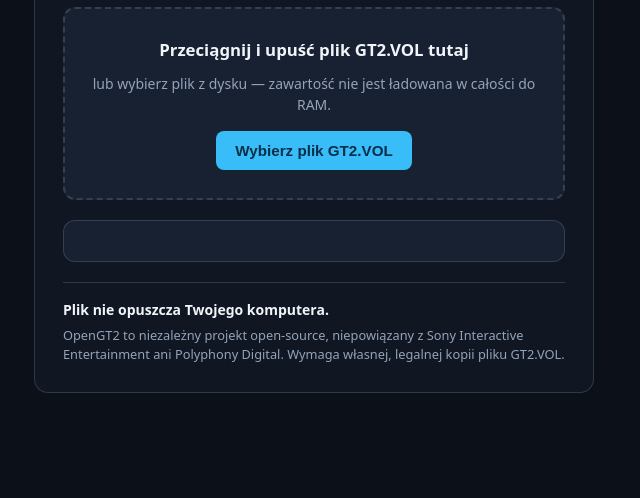
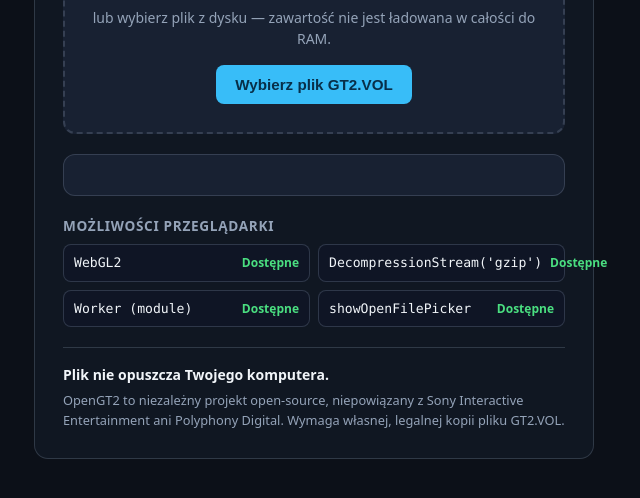
Before and after one commit to MrKamkar/OpenGT2, a website built with Vite: page index.html in a window 1280 px wide. Shown: the part 288-786 px from the top of the page, without its empty margins (326-966 px from the left). Built offline with nearby package versions, Linux system fonts and the light colour scheme.

Commit message:
M0.8: add browser capability detection and WebGL2 missing error UI

```diff
--- /dev/null
+++ b/src/app/capabilities.ts
@@ -0,0 +1,114 @@
+export interface BrowserCapabilities {
+  readonly webgl2: boolean;
+  readonly gzipDecompressionStream: boolean;
+  readonly moduleWorker: boolean;
+  readonly showOpenFilePicker: boolean;
+}
+
+export interface CapabilityProbes {
+  readonly webgl2: () => boolean;
+  readonly gzipDecompressionStream: () => boolean;
+  readonly moduleWorker: () => boolean;
+  readonly showOpenFilePicker: () => boolean;
+}
+
+export const WEBGL2_UNSUPPORTED_MESSAGE =
+  'Twoja przeglądarka lub urządzenie nie obsługuje WebGL2, który jest wymagany przez OpenGT2 Web Engine. Włącz akcelerację sprzętową lub użyj nowszej przeglądarki.';
+
+function defaultProbeWebGL2(): boolean {
+  if (typeof document === 'undefined') {
+    return false;
+  }
+  try {
+    const canvas = document.createElement('canvas');
+    const gl = canvas.getContext('webgl2');
+    if (gl === null) {
+      return false;
+    }
+    const loseContext = gl.getExtension('WEBGL_lose_context');
+    loseContext?.loseContext();
+    return true;
+  } catch {
+    return false;
+  }
+}
+
+function defaultProbeGzipDecompressionStream(): boolean {
+  if (typeof DecompressionStream !== 'function') {
+    return false;
+  }
+  try {
+    new DecompressionStream('gzip');
+    return true;
+  } catch {
+    return false;
+  }
+}
+
+function defaultProbeModuleWorker(): boolean {
+  if (
+    typeof Worker !== 'function' ||
+    typeof Blob !== 'function' ||
+    typeof URL === 'undefined' ||
+    typeof URL.createObjectURL !== 'function'
+  ) {
+    return false;
+  }
+
+  let supported = false;
+  const blobUrl = URL.createObjectURL(new Blob([''], { type: 'text/javascript' }));
+  let worker: Worker | null = null;
+  try {
+    const options: WorkerOptions = {
+      get type(): WorkerType {
+        supported = true;
+        return 'module';
+      },
+    };
+    worker = new Worker(blobUrl, options);
+  } catch {
+    supported = false;
+  } finally {
+    worker?.terminate();
+    URL.revokeObjectURL(blobUrl);
+  }
+  return supported;
+}
+
+function defaultProbeShowOpenFilePicker(): boolean {
+  if (typeof window === 'undefined') {
+    return false;
+  }
+  const candidate = window as unknown as { readonly showOpenFilePicker?: unknown };
+  return typeof candidate.showOpenFilePicker === 'function';
+}
+
+function runSafeProbe(probe: () => boolean): boolean {
+  try {
+    return probe();
+  } catch {
+    return false;
+  }
+}
+
+export function detectCapabilities(
+  overrides: Partial<CapabilityProbes> = {},
+): BrowserCapabilities {
+  return {
+    webgl2: runSafeProbe(overrides.webgl2 ?? defaultProbeWebGL2),
+    gzipDecompressionStream: runSafeProbe(
+      overrides.gzipDecompressionStream ?? defaultProbeGzipDecompressionStream,
+    ),
+    moduleWorker: runSafeProbe(overrides.moduleWorker ?? defaultProbeModuleWorker),
+    showOpenFilePicker: runSafeProbe(
+      overrides.showOpenFilePicker ?? defaultProbeShowOpenFilePicker,
+    ),
+  };
+}
+
+export function getBlockingCapabilityError(capabilities: BrowserCapabilities): string | null {
+  if (!capabilities.webgl2) {
+    return WEBGL2_UNSUPPORTED_MESSAGE;
+  }
+  return null;
+}
--- a/src/main.ts
+++ b/src/main.ts
@@ -1,5 +1,10 @@
 import './ui/styles.css';
 import { AppStateMachine } from './app/appState';
+import {
+  WEBGL2_UNSUPPORTED_MESSAGE,
+  detectCapabilities,
+  getBlockingCapabilityError,
+} from './app/capabilities';
 import { GlContext, WebGL2UnavailableError } from './renderer/GlContext';
 import { mountFileLoaderScreen, type FileMetaReadable } from './ui/fileLoaderScreen';
 import { createHealthWorker } from './workers/createHealthWorker';
@@ -12,6 +17,12 @@ export function initApp(): void {
   }
   root.dataset['engine'] = 'opengt2';
 
+  const capabilities = detectCapabilities();
+  root.dataset['capWebgl2'] = String(capabilities.webgl2);
+  root.dataset['capGzip'] = String(capabilities.gzipDecompressionStream);
+  root.dataset['capModuleWorker'] = String(capabilities.moduleWorker);
+  root.dataset['capFilePicker'] = String(capabilities.showOpenFilePicker);
+
   const canvas = document.createElement('canvas');
   canvas.className = 'ogt2-canvas';
   canvas.tabIndex = 0;
@@ -19,7 +30,15 @@ export function initApp(): void {
   root.append(canvas);
 
   const stateMachine = new AppStateMachine();
+  const blockingError = getBlockingCapabilityError(capabilities);
 
+  if (blockingError !== null) {
+    root.dataset['webgl2'] = 'unavailable';
+    stateMachine.dispatch({
+      type: 'FAIL',
+      message: blockingError,
+    });
+  } else {
     try {
       new GlContext(canvas, {
         onContextLost(): void {
@@ -35,16 +54,18 @@ export function initApp(): void {
       if (error instanceof WebGL2UnavailableError) {
         stateMachine.dispatch({
           type: 'FAIL',
-        message: error.message,
+          message: WEBGL2_UNSUPPORTED_MESSAGE,
         });
       } else {
         throw error;
+      }
     }
   }
 
   mountFileLoaderScreen({
     container: root,
     stateMachine,
+    capabilities,
     onFileSelected(file: FileMetaReadable): void {
       stateMachine.dispatch({
         type: 'FILE_SELECTED',
--- a/src/ui/fileLoaderScreen.ts
+++ b/src/ui/fileLoaderScreen.ts
@@ -1,4 +1,5 @@
 import type { AppState, AppStateMachine, SelectedFileMeta } from '../app/appState';
+import type { BrowserCapabilities } from '../app/capabilities';
 import { formatSizeMB } from './formatSize';
 
 export interface FileMetaReadable {
@@ -24,12 +25,84 @@ export interface FileLoaderScreenHandle {
 export interface FileLoaderScreenOptions {
   readonly container: HTMLElement;
   readonly stateMachine: AppStateMachine;
+  readonly capabilities: BrowserCapabilities;
   readonly onFileSelected: (file: FileMetaReadable) => void;
   readonly onReset: () => void;
 }
 
+interface CapabilityRow {
+  readonly key: string;
+  readonly label: string;
+  readonly supported: boolean;
+  readonly required: boolean;
+}
+
+function createCapabilitiesSection(capabilities: BrowserCapabilities): HTMLElement {
+  const section = document.createElement('section');
+  section.className = 'ogt2-capabilities';
+  section.dataset['testid'] = 'capabilities-panel';
+
+  const heading = document.createElement('h2');
+  heading.className = 'ogt2-cap-title';
+  heading.textContent = 'Możliwości przeglądarki';
+
+  const list = document.createElement('ul');
+  list.className = 'ogt2-cap-list';
+
+  const rows: readonly CapabilityRow[] = [
+    { key: 'webgl2', label: 'WebGL2', supported: capabilities.webgl2, required: true },
+    {
+      key: 'gzip',
+      label: "DecompressionStream('gzip')",
+      supported: capabilities.gzipDecompressionStream,
+      required: false,
+    },
+    {
+      key: 'module-worker',
+      label: 'Worker (module)',
+      supported: capabilities.moduleWorker,
+      required: false,
+    },
+    {
+      key: 'file-picker',
+      label: 'showOpenFilePicker',
+      supported: capabilities.showOpenFilePicker,
+      required: false,
+    },
+  ];
+
+  for (const row of rows) {
+    const item = document.createElement('li');
+    item.className = 'ogt2-cap-item';
+    item.dataset['capability'] = row.key;
+    item.dataset['supported'] = String(row.supported);
+
+    const name = document.createElement('span');
+    name.className = 'ogt2-cap-name';
+    name.textContent = row.label;
+
+    const status = document.createElement('span');
+    if (row.supported) {
+      status.className = 'ogt2-cap-badge is-ok';
+      status.textContent = 'Dostępne';
+    } else if (row.required) {
+      status.className = 'ogt2-cap-badge is-error';
+      status.textContent = 'Brak (wymagane)';
+    } else {
+      status.className = 'ogt2-cap-badge is-warn';
+      status.textContent = 'Brak (fallback)';
+    }
+
+    item.append(name, status);
+    list.append(item);
+  }
+
+  section.append(heading, list);
+  return section;
+}
+
 export function mountFileLoaderScreen(options: FileLoaderScreenOptions): FileLoaderScreenHandle {
-  const { container, stateMachine, onFileSelected, onReset } = options;
+  const { container, stateMachine, capabilities, onFileSelected, onReset } = options;
 
   const overlay = document.createElement('main');
   overlay.className = 'ogt2-overlay';
@@ -106,7 +179,9 @@ export function mountFileLoaderScreen(options: FileLoaderScreenOptions): FileLoa
 
   legalFooter.append(privacyNote, disclaimer);
 
-  card.append(header, dropzone, statusPanel, legalFooter);
+  const capabilitiesSection = createCapabilitiesSection(capabilities);
+
+  card.append(header, dropzone, statusPanel, capabilitiesSection, legalFooter);
   overlay.append(card);
   container.append(overlay);
 
@@ -259,6 +334,7 @@ export function mountFileLoaderScreen(options: FileLoaderScreenOptions): FileLoa
           statusPanel.append(fileInfo);
         }
 
+        if (capabilities.webgl2) {
           const actions = document.createElement('div');
           actions.className = 'ogt2-actions';
 
@@ -271,6 +347,7 @@ export function mountFileLoaderScreen(options: FileLoaderScreenOptions): FileLoa
 
           actions.append(retryButton);
           statusPanel.append(actions);
+        }
         break;
       }
     }
--- a/src/ui/styles.css
+++ b/src/ui/styles.css
@@ -230,6 +230,64 @@ body {
   gap: 10px;
 }
 
+.ogt2-capabilities {
+  display: flex;
+  flex-direction: column;
+  gap: 8px;
+}
+
+.ogt2-cap-title {
+  margin: 0;
+  font-size: 0.85rem;
+  font-weight: 600;
+  color: var(--ogt2-muted);
+  text-transform: uppercase;
+  letter-spacing: 0.05em;
+}
+
+.ogt2-cap-list {
+  list-style: none;
+  margin: 0;
+  padding: 0;
+  display: grid;
+  grid-template-columns: repeat(auto-fit, minmax(220px, 1fr));
+  gap: 8px;
+}
+
+.ogt2-cap-item {
+  display: flex;
+  align-items: center;
+  justify-content: space-between;
+  gap: 8px;
+  padding: 8px 10px;
+  border: 1px solid var(--ogt2-border);
+  border-radius: 8px;
+  background: rgba(15, 23, 42, 0.55);
+  font-size: 0.82rem;
+}
+
+.ogt2-cap-name {
+  font-family: ui-monospace, 'Cascadia Code', Consolas, monospace;
+}
+
+.ogt2-cap-badge {
+  font-size: 0.75rem;
+  font-weight: 600;
+  white-space: nowrap;
+}
+
+.ogt2-cap-badge.is-ok {
+  color: var(--ogt2-ok);
+}
+
+.ogt2-cap-badge.is-warn {
+  color: var(--ogt2-warn);
+}
+
+.ogt2-cap-badge.is-error {
+  color: var(--ogt2-error);
+}
+
 .ogt2-legal {
   border-top: 1px solid var(--ogt2-border);
   padding-top: 16px;
```
Also changed, not shown: tests/unit/capabilities.test.ts (added, +79 -0 lines). Lines whose indentation alone changed are shown as unchanged.
